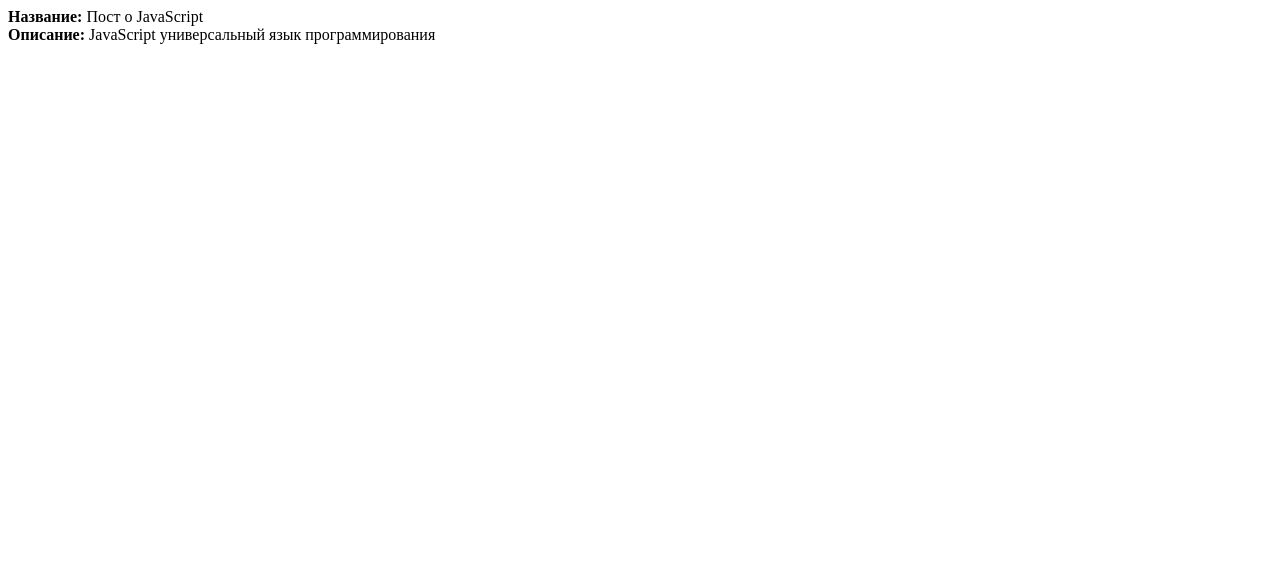
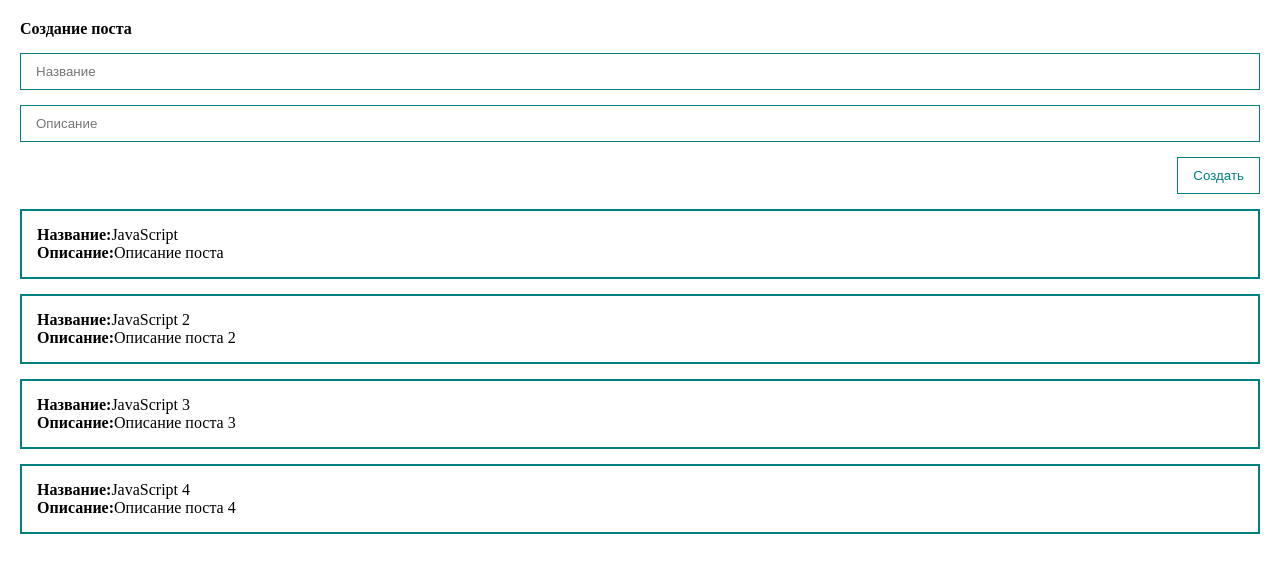
Before and after one commit to drummer-Yurii/page-posts, a Vue app: page / in a window 1280 px wide. Shown: the top 572 px of the page. Built offline with nearby package versions, Linux system fonts and the light colour scheme.

Commit message:
add posts on page

```diff
--- a/src/App.vue
+++ b/src/App.vue
@@ -1,9 +1,16 @@
 <template>
-    <div>
-        <div class="post">
-            <div><strong>Название:</strong> Пост о JavaScript</div>
-            <div><strong>Описание:</strong> JavaScript универсальный язык программирования</div>
+    <div class="app">
+        <form>
+            <h4>Создание поста</h4>
+            <input class="input" type="text" placeholder="Название">
+            <input class="input" type="text" placeholder="Описание">
+            <button class="btn" @click="createPost">Создать</button>
+        </form>
+        <div class="post" v-for="post in posts">
+            <div><strong>Название:</strong>{{ post.title }}</div>
+            <div><strong>Описание:</strong>{{ post.body }}</div>
         </div>
+
     </div>
 </template>
 
@@ -11,21 +18,72 @@
 export default {
     data() {
         return {
-                likes: 0,
-                dislikes: 0,
+            posts: [
+                {
+                    id: 1,
+                    title: 'JavaScript',
+                    body: 'Описание поста'
+                },
+                {
+                    id: 2,
+                    title: 'JavaScript 2',
+                    body: 'Описание поста 2'
+                },
+                {
+                    id: 3,
+                    title: 'JavaScript 3',
+                    body: 'Описание поста 3'
+                },
+                {
+                    id: 4,
+                    title: 'JavaScript 4',
+                    body: 'Описание поста 4'
+                },
+            ]
         }
     },
     methods: {
-            addLike() {
-                this.likes += 1;
-            },
-            addDislike() {
-                this.dislikes += 1;
+        createPost() {
+
         }
     }
 }
 </script>
 
 <style>
+* {
+    margin: 0;
+    padding: 0;
+    box-sizing: border-box;
+}
 
+.app {
+    padding: 20px;
+}
+
+.post {
+    padding: 15px;
+    border: 2px solid teal;
+    margin-top: 15px;
+}
+form {
+    display: flex;
+    flex-direction: column;
+
+}
+.input {
+    width: 100%;
+    border: 1px solid teal;
+    padding: 10px 15px;
+    margin-top: 15px;
+}
+.btn {
+    margin-top: 15px;
+    align-self: flex-end;
+    padding: 10px 15px;
+    background: none;
+    color: teal;
+    border: 1px solid teal;
+
+}
 </style>
```
Lines whose indentation alone changed are shown as unchanged.
